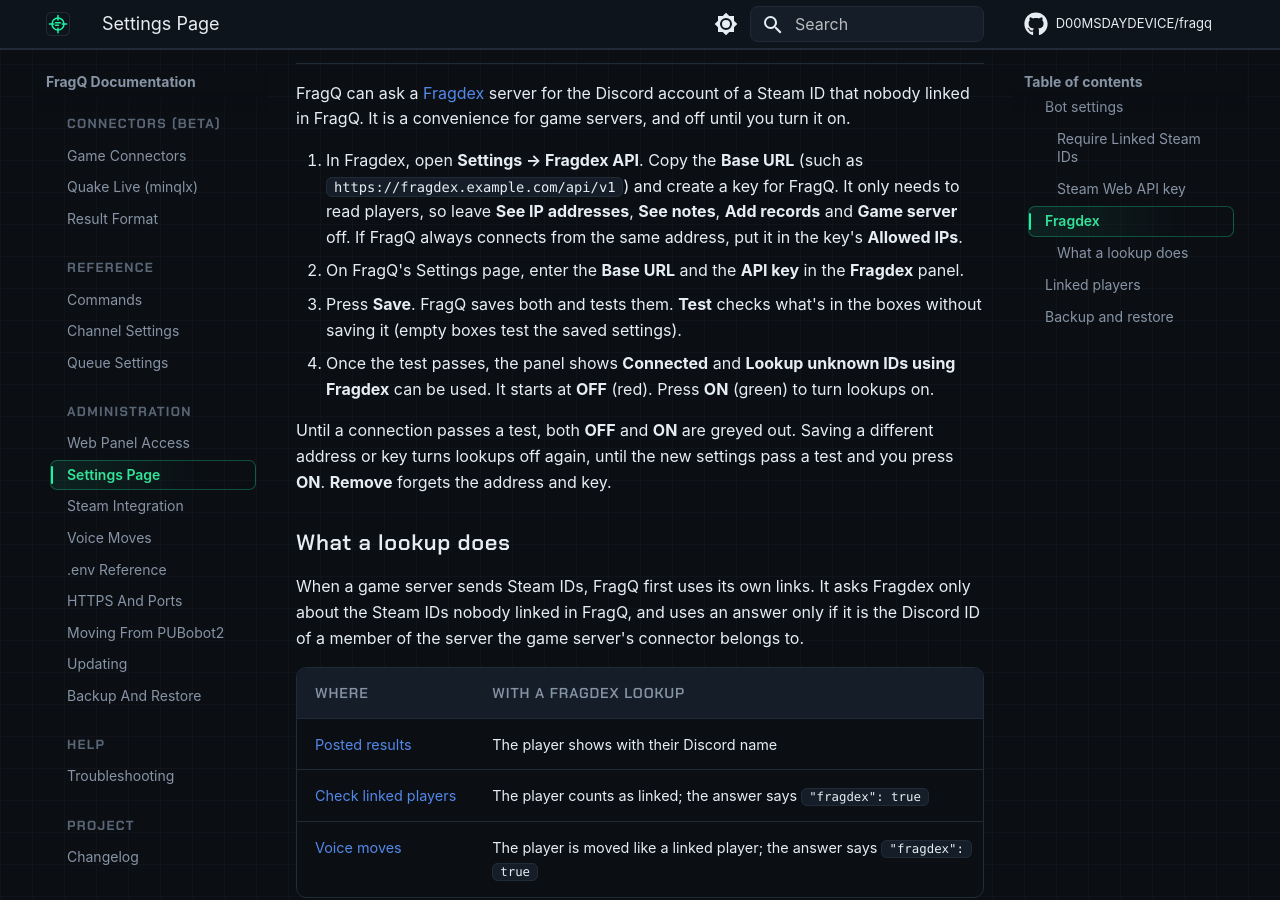
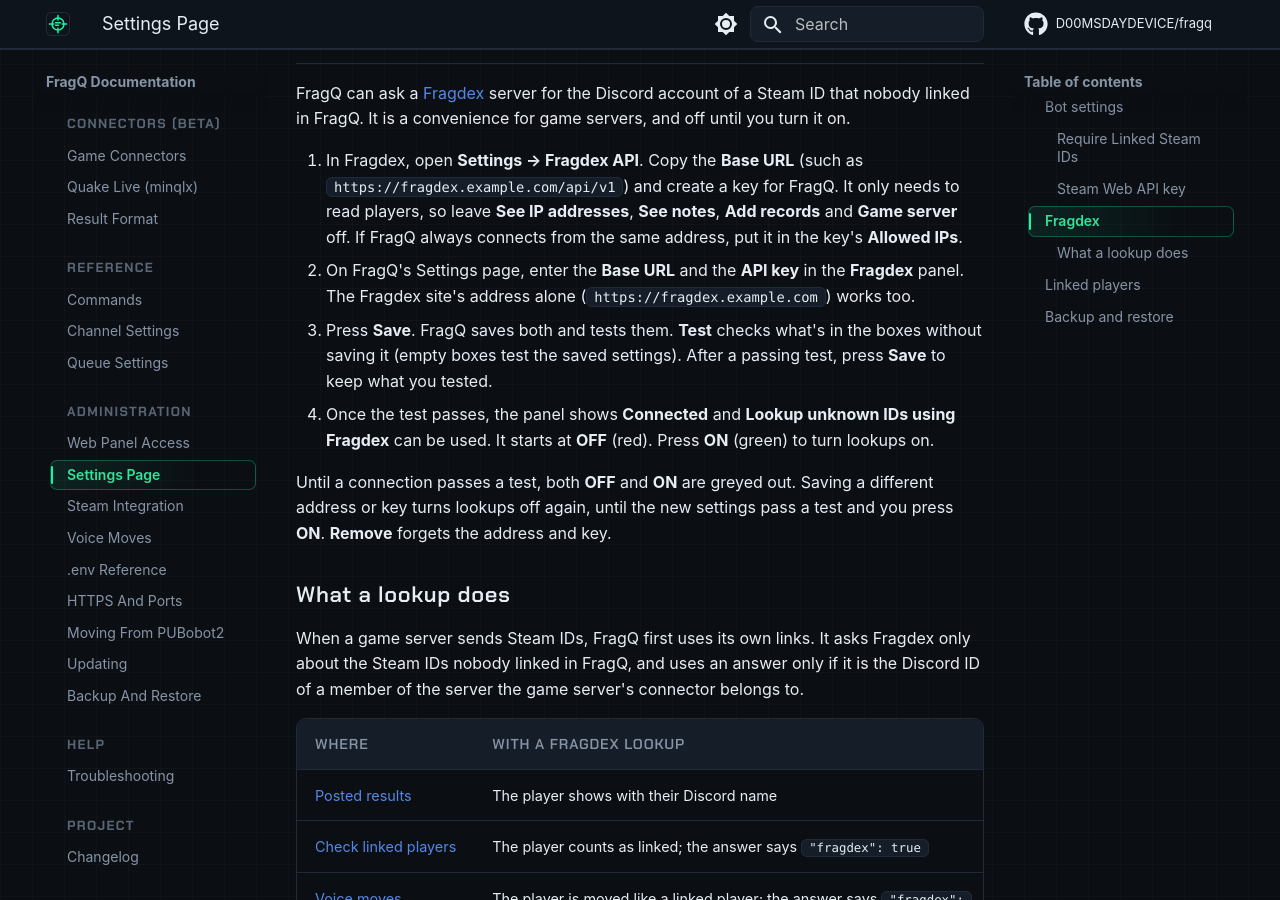
Before and after one commit to D00MSDAYDEVICE/fragq, an MkDocs documentation site: the page built from docs/administration/settings-page.md, in a window 1280 px wide and 900 px high, scrolled down 1600 px. Built offline with MkDocs 1.6.1 and Material for MkDocs 9.7.7, drawn with Linux system fonts in a browser that asks for light colours; comment, search, counter and statistics services are not loaded.

Commit message:
FragQ 1.3.3
- Fragdex settings: a passing Test no longer empties the form, so Save keeps
  what was tested.
- A Fragdex address with /api... in it no longer doubles /api/v1 (HTTP 404);
  a 404 names the address tried.

Co-Authored-By: Claude Opus 5.5 <noreply@anthropic.com>

```diff
--- a/app/webui/static/app.js
+++ b/app/webui/static/app.js
@@ -1066,6 +1066,7 @@
       busy(true);
       api("POST", "/api/settings/fragdex/test", f).then(function (r) {
         fd = r.settings.fragdex; draw(); err.show(null);
+        if (!r.saved) { urlInput.value = f.url || fd.url || ""; keyInput.value = f.api_key; }   // keep what was typed for Save
         toast("Fragdex " + r.version + " answered" + (r.key_name ? " to the key '" + r.key_name + "'" : "") + "." + (r.saved ? "" : " Press Save to keep these settings."));
       }).catch(function (e) { err.show(e.message); }).then(function () { busy(false); });
     }
--- a/docs/administration/settings-page.md
+++ b/docs/administration/settings-page.md
@@ -39,9 +39,10 @@ Steam ID that nobody linked in FragQ. It is a convenience for game servers, and
    `https://fragdex.example.com/api/v1`) and create a key for FragQ. It only needs to read players, so leave
    **See IP addresses**, **See notes**, **Add records** and **Game server** off. If FragQ always connects from
    the same address, put it in the key's **Allowed IPs**.
-2. On FragQ's Settings page, enter the **Base URL** and the **API key** in the **Fragdex** panel.
+2. On FragQ's Settings page, enter the **Base URL** and the **API key** in the **Fragdex** panel. The Fragdex
+   site's address alone (`https://fragdex.example.com`) works too.
 3. Press **Save**. FragQ saves both and tests them. **Test** checks what's in the boxes without saving it
-   (empty boxes test the saved settings).
+   (empty boxes test the saved settings). After a passing test, press **Save** to keep what you tested.
 4. Once the test passes, the panel shows **Connected** and **Lookup unknown IDs using Fragdex** can be used.
    It starts at **OFF** (red). Press **ON** (green) to turn lookups on.
 
```
Also changed, not shown: CHANGELOG.md (+8 -0 lines), docs/getting-started/installation.md (+1 -1 lines), 2 other files.
